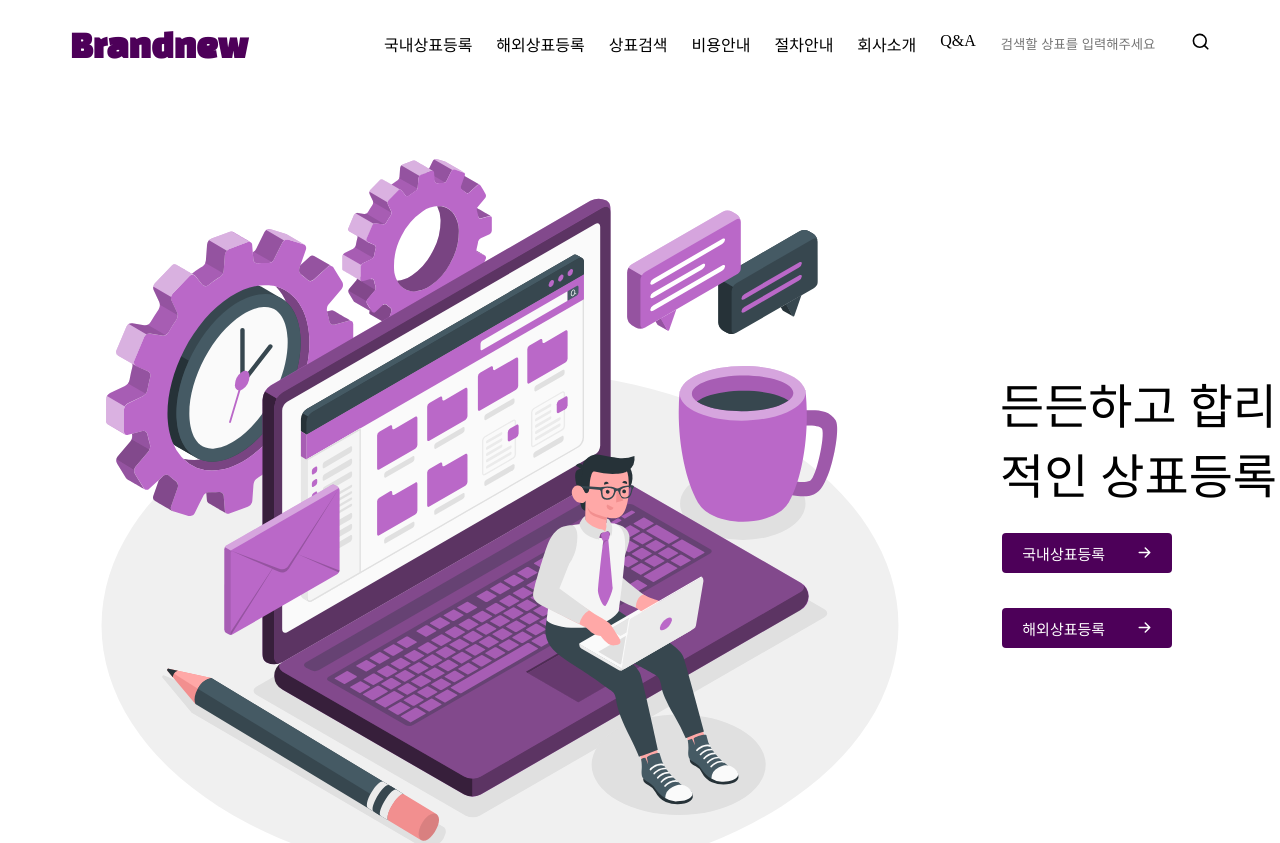
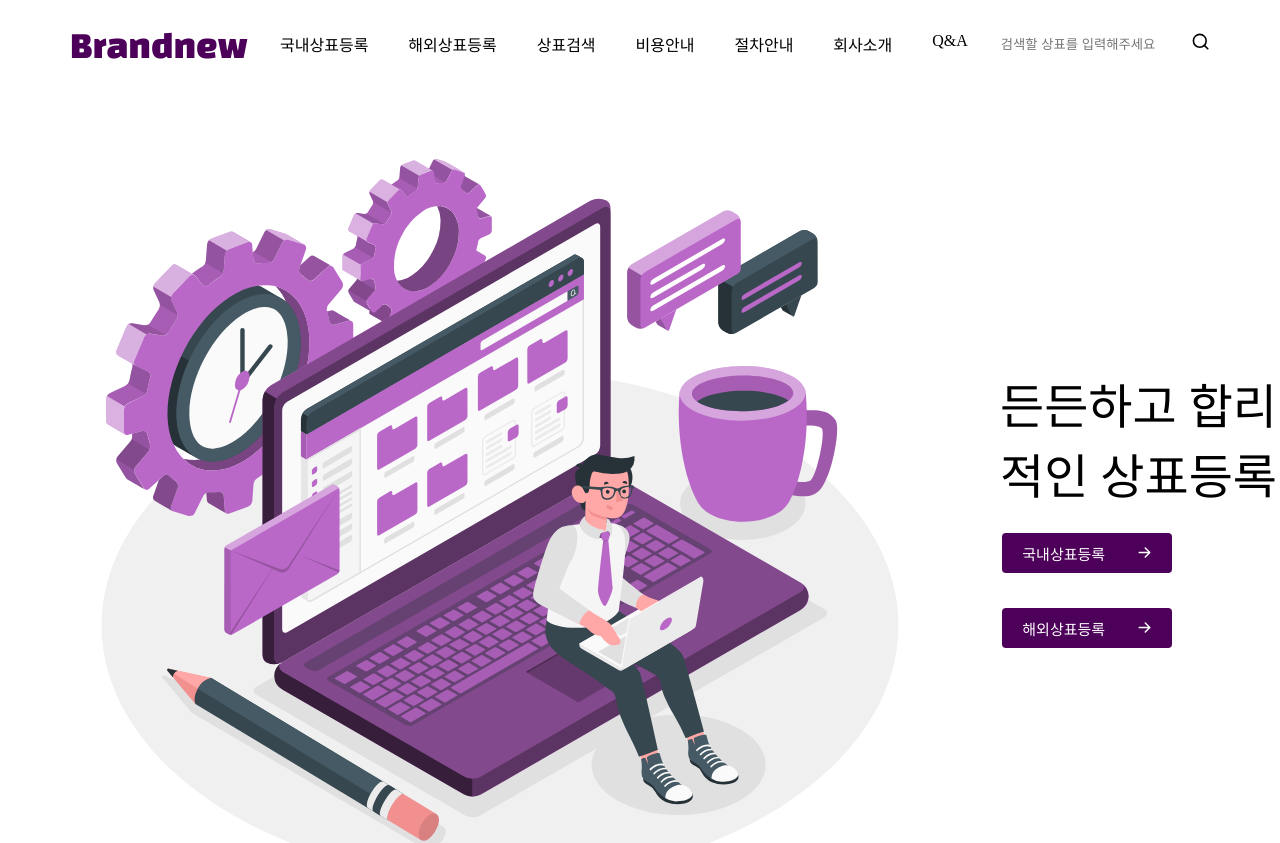
Before and after one commit to galaxyIjinny/capstone, a JavaScript app: page / in a window 1280 px wide. Shown: the top 843 px of the page. Built offline with nearby package versions, Linux system fonts and the light colour scheme; the HTML template or start-up script is replaced by a standard one; a web font is replaced by a local one.

Commit message:
Update Nav.css

```diff
--- a/src/components/nav/Nav.css
+++ b/src/components/nav/Nav.css
@@ -1,11 +1,10 @@
 @import url("https://fonts.googleapis.com/css2?family=Changa+One&display=swap");
 .navbar {
-  margin: 0;
   display: flex;
   justify-content: space-between;
   align-items: center;
   padding: 8px 20px;
-  margin: 0 50px;
+  margin: 0 100px;
 }
 
 a {
@@ -15,7 +14,7 @@ a {
 
 .navbar_logo {
   font-family: "Changa One", cursive;
-  font-weight: 900;
+  font-weight: 300;
   font-size: 38px;
 }
 
@@ -32,9 +31,12 @@ a {
 }
 
 .navbar_menu li {
-  padding: 8px 12px;
+  padding: 8px 20px;
 }
-
+.navbar_menu a:hover {
+  color: #4d0059;
+  font-weight: bold;
+}
 .navbar_search {
   list-style: none;
   display: flex;
@@ -55,7 +57,13 @@ button {
   background-color: white;
 }
 
-@media screen and (max-width: 1150px) {
+@media screen and (max-width: 1350px) {
+  .navbar {
+    margin: 0 50px;
+  }
+}
+
+@media screen and (max-width: 1270px) {
   .navbar {
     flex-direction: column;
     align-items: flex-start;
```
